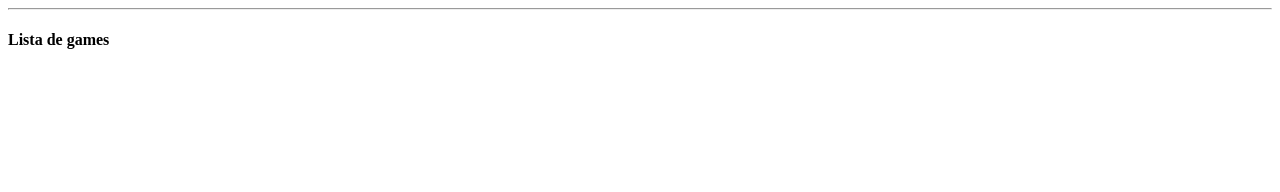
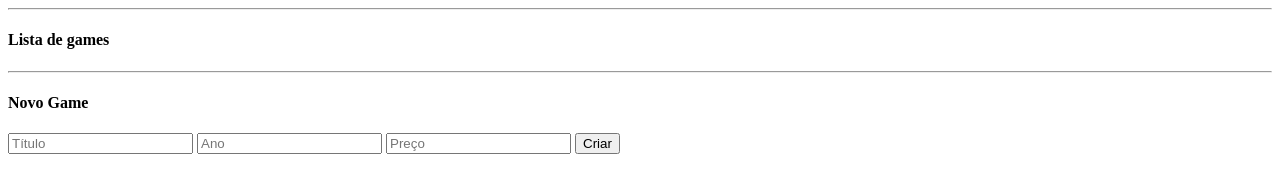
Before and after one commit to leonardoSant2/consumo-apigames, a plain HTML site: page index.html in a window 1280 px wide. Drawn offline with nearby package versions, Linux system fonts and the light colour scheme; no server answers.

Commit message:
Cadastro de game

```diff
--- a/index.html
+++ b/index.html
@@ -8,12 +8,41 @@
     <hr>
     <h4>Lista de games</h4>
     <ul id="games"></ul>
+    <hr>
+    <h4>Novo Game</h4>
+    <input type="text" name="title" id="title" placeholder="Título">
+    <input type="number" name="year" id="year" placeholder="Ano">
+    <input type="number" name="price" id="price" placeholder="Preço">
+    <button type="button" onclick="createGame()">Criar</button>
 </head>
 <body>
 
 </body>
 <script src="https://cdn.jsdelivr.net/npm/axios@1.1.2/dist/axios.min.js"></script>
 <script>
+
+    function createGame() {
+        var titleInput = document.getElementById("title");
+        var yearInput = document.getElementById("year");
+        var priceInput = document.getElementById("price");
+
+        var game = {
+            title: titleInput.value,
+            year: yearInput.value,
+            price: priceInput.value
+        }
+
+        axios.post("http://localhost:45678/game", game).then(res => {
+
+            if (res.status == 200) {
+                alert("Game cadastrado!");
+                window.location.reload(true);
+            }
+        }).catch(error => {
+            console.log(error)
+        })
+    }
+
     axios.get("http://localhost:45678/games").then(res => {
         var games = res.data;
         var list = document.getElementById("games");
```
